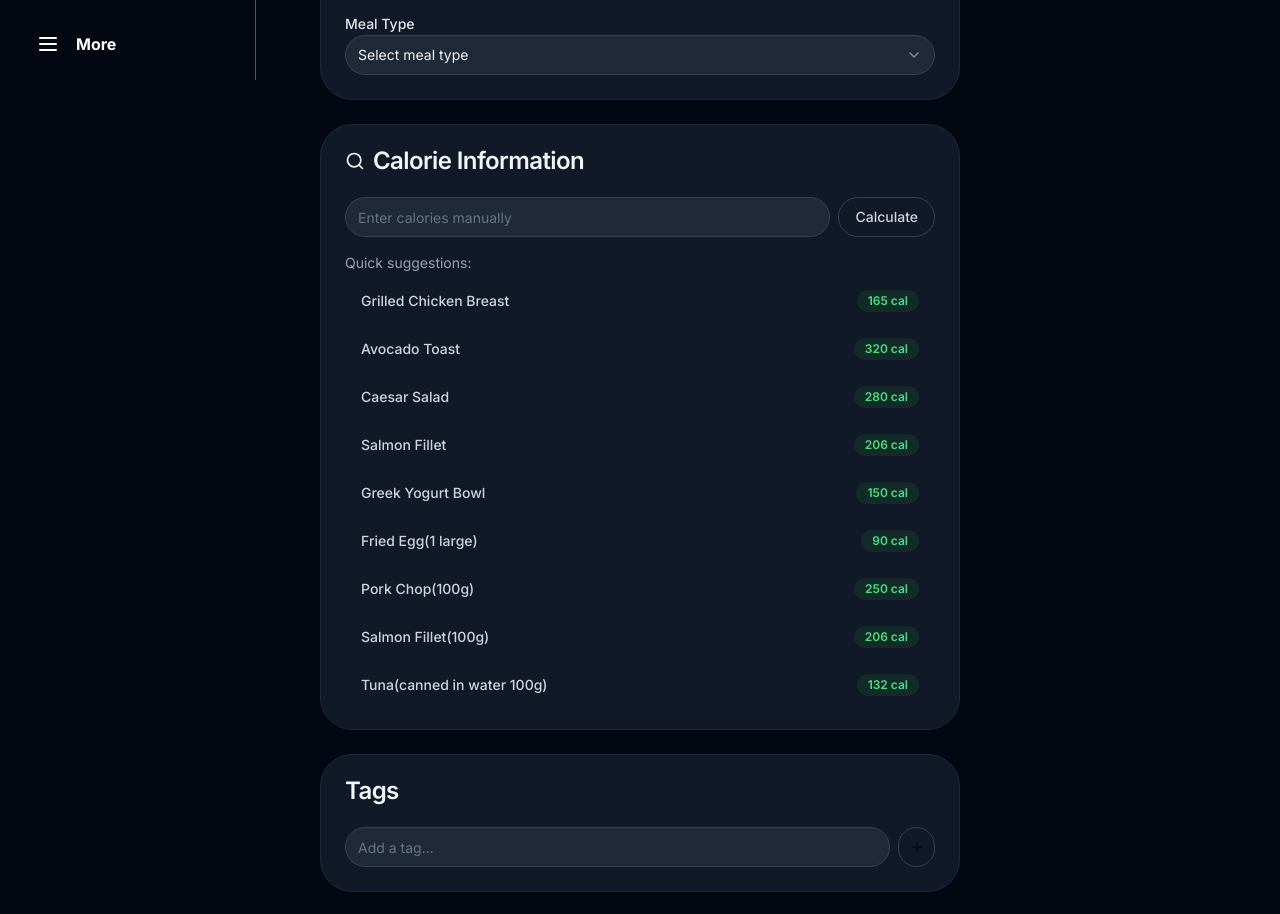
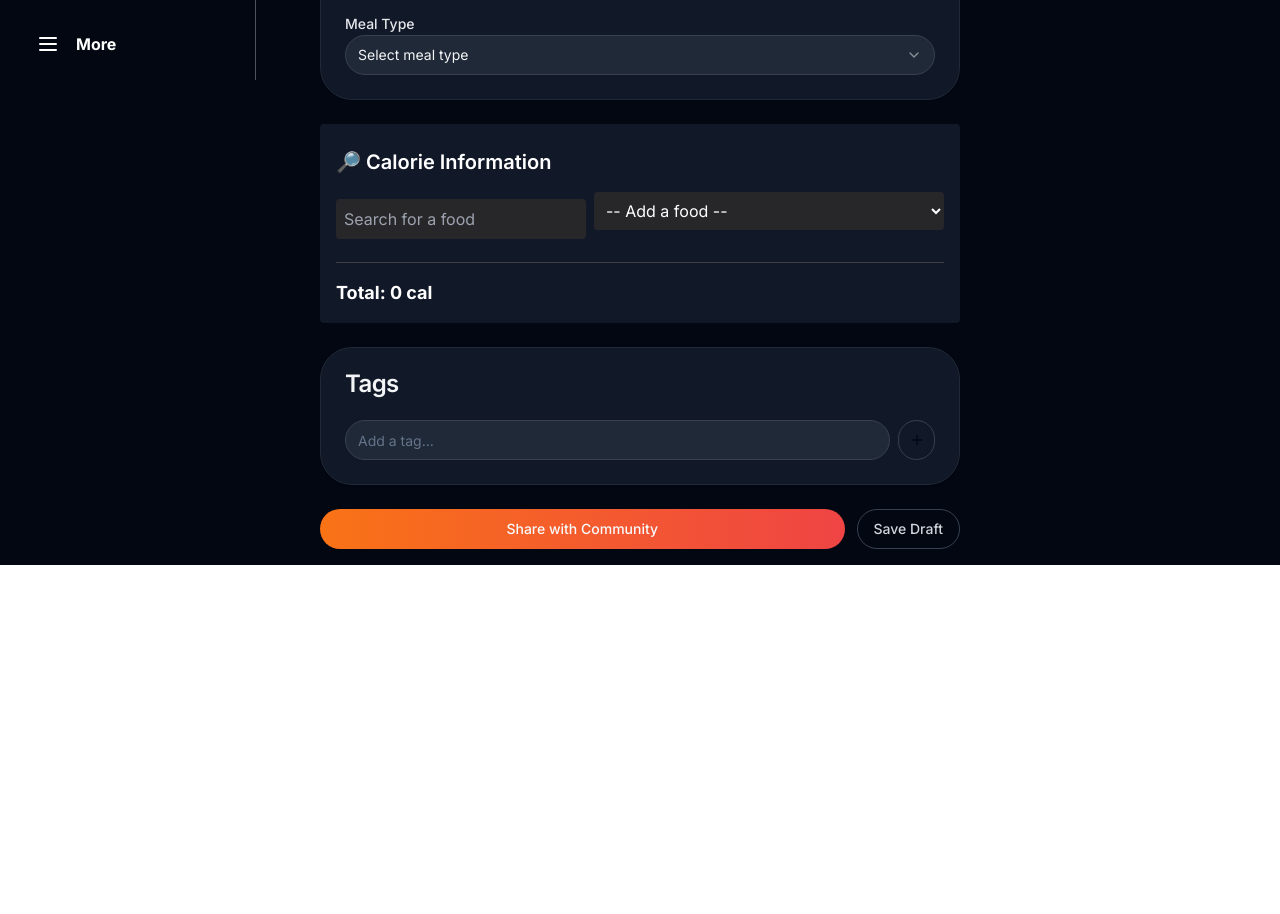
Before and after one commit to Valentinetemi/food-sharing-app, a Next.js app: page /create in a window 1280 px wide. Shown: the part 720-1634 px from the top of the page. After the commit the page ends 1285 px from the top, so only its background shows below. Built offline with nearby package versions, Linux system fonts and the light colour scheme.

Commit message:
Working on calorie information

```diff
--- a/app/create/page.tsx
+++ b/app/create/page.tsx
@@ -15,6 +15,7 @@ import { cva } from "class-variance-authority";
 import { cn } from "@/lib/utils";
 import { Select, SelectContent, SelectItem, SelectTrigger, SelectValue } from "@/components/ui/select"
 import Link from "next/link"
+import CalorieDropdown from "@/components/ui/CalorieDropdown"
 
 export default function CreatePostPage() {
   const [selectedImage, setSelectedImage] = useState<string | null>(null)
@@ -105,17 +106,7 @@ Button.displayName = "Button";
     setTags(tags.filter((tag) => tag !== tagToRemove))
   }
 
-  const suggestedFoods = [
-    { name: "Grilled Chicken Breast", calories: 165 },
-    { name: "Avocado Toast", calories: 320 },
-    { name: "Caesar Salad", calories: 280 },
-    { name: "Salmon Fillet", calories: 206 },
-    { name: "Greek Yogurt Bowl", calories: 150 },
-    {name: "Fried Egg(1 large)", calories: 90},
-    {name: "Pork Chop(100g)", calories: 250 },
-    {name: "Salmon Fillet(100g)", calories: 206},
-    {name: "Tuna(canned in water 100g)", calories: 132}
-  ]
+
 
   return (
     <div className="min-h-screen bg-gray-950">
@@ -233,50 +224,7 @@ Button.displayName = "Button";
             </CardContent>
           </Card>
 
-          {/* Calorie Calculator */}
-          <Card className="bg-gray-900 border-gray-800">
-            <CardHeader>
-              <CardTitle className="text-gray-100 flex items-center gap-2">
-                <Search className="h-5 w-5" />
-                Calorie Information
-              </CardTitle>
-            </CardHeader>
-            <CardContent className="space-y-4">
-              <div className="flex gap-2">
-                <Input
-                  value={calories}
-                  onChange={(e) => setCalories(e.target.value)}
-                  placeholder="Enter calories manually"
-                  className="bg-gray-800 border-gray-700 text-gray-100"
-                />
-                <Button variant="outline" className="border-gray-700 text-gray-300 bg-transparent">
-                  Calculate
-                </Button>
-              </div>
-
-              <div>
-                <p className="text-sm text-gray-400 mb-2">Quick suggestions:</p>
-                <div className="grid grid-cols-1 gap-2">
-                  {suggestedFoods.map((food) => (
-                    <Button
-                      key={food.name}
-                      variant="ghost"
-                      className="justify-between text-gray-300 hover:bg-gray-800"
-                      onClick={() => {
-                        setFoodName(food.name)
-                        setCalories(food.calories.toString())
-                      }}
-                    >
-                      <span>{food.name}</span>
-                      <Badge variant="secondary" className="bg-green-900/30 text-green-400">
-                        {food.calories} cal
-                      </Badge>
-                    </Button>
-                  ))}
-                </div>
-              </div>
-            </CardContent>
-          </Card>
+        <CalorieDropdown/>
 
           {/* Tags */}
           <Card className="bg-gray-900 border-gray-800">
--- /dev/null
+++ b/components/data/foods.tsx
@@ -0,0 +1,16 @@
+export type Food = {
+    name: string
+    calories: number
+}
+
+export const foods: Food[] = [
+{ name: "Grilled Chicken Breast", calories: 165 },
+  { name: "Avocado Toast", calories: 320 },
+  { name: "Caesar Salad", calories: 280 },
+  { name: "Salmon Fillet", calories: 206 },
+  { name: "Greek Yogurt Bowl", calories: 150 },
+  { name: "Fried Egg (1 large)", calories: 90 },
+  { name: "Pork Chop (100g)", calories: 250 },
+  { name: "Tuna (100g)", calories: 132 },
+
+]
--- a/components/ui/CalorieDropdown.tsx
+++ b/components/ui/CalorieDropdown.tsx
@@ -1,3 +1,89 @@
-import { useState } from "react";
+"use client"
 
-const [selectedFoods, setSelectedFoods] = useState([])
+import { useState } from "react"
+import { foods, Food } from "@/components/data/foods"
+
+export default function CalorieSelector() {
+  const [selectedFoods, setSelectedFoods] = useState<Food[]>([])
+  const [search, setSearch] = useState("")
+
+  const handleAddFood = (food: Food) => {
+    if (!selectedFoods.find(f => f.name === food.name)) {
+      setSelectedFoods([...selectedFoods, food])
+    }
+  }
+
+  const handleRemove = (index: number) => {
+    const updated = [...selectedFoods]
+    updated.splice(index, 1)
+    setSelectedFoods(updated)
+  }
+
+  const filteredFoods = foods.filter(food =>
+    food.name.toLowerCase().includes(search.toLowerCase())
+  )
+
+  const totalCalories = selectedFoods.reduce((acc, item) => acc + item.calories, 0)
+
+  return (
+    <div className="max-w-2xl mx-auto px-4 py-6 mobile-content-padding bg-gray-900 border-gray-800 rounded text-white space-y-4">
+      <h2 className="text-xl font-semibold mb-4">🔎 Calorie Information</h2>
+
+      <div className="flex items-center gap-2 mb-4">
+        <input
+          type="text"
+          placeholder="Search for a food"
+          value={search}
+          onChange={(e) => setSearch(e.target.value)}
+          className="flex-1 p-2 rounded bg-zinc-800 text-white placeholder:text-gray-400"
+        />
+
+        <select
+        onChange={(e) => {
+          const selectedValue = e.target.value
+          const food = foods.find(f => f.name === selectedValue)
+          if (food) handleAddFood(food)
+        }}
+        className="w-full p-2 mb-4 rounded bg-zinc-800 text-white"
+      >
+        <option value="">-- Add a food --</option>
+        {foods.map((food, index) => (
+          <option key={index} value={food.name}>
+            {food.name} — {food.calories} cal
+          </option>
+        ))}
+      </select>
+       </div>
+
+
+
+      {/* Selected Food List */}
+      <ul className="space-y-2">
+        {selectedFoods.map((item, index) => (
+          <li key={index} className="flex justify-between items-center bg-zinc-800 px-3 py-2 rounded">
+            <span>{item.name} — {item.calories} cal</span>
+            <button onClick={() => handleRemove(index)} className="text-red-400 hover:text-red-600">✖</button>
+          </li>
+        ))}
+      </ul>
+
+      {selectedFoods.length > 0 && (
+        <>
+          <div className="mt-6 text-gray-300">Selected:</div>
+          <ul className="space-y-2 mt-2">
+            {selectedFoods.map((item, index) => (
+              <li key={index} className="flex justify-between items-center bg-zinc-800 px-3 py-2 rounded">
+                <span>{item.name} — {item.calories} cal</span>
+                <button onClick={() => handleRemove(index)} className="text-red-400 hover:text-red-600 text-sm">✖</button>
+              </li>
+            ))}
+          </ul>
+        </>
+      )}
+
+      <div className="mt-6 border-t border-zinc-700 pt-4 text-lg font-bold">
+        Total: {totalCalories} cal
+      </div>
+    </div>
+  )
+}
```
